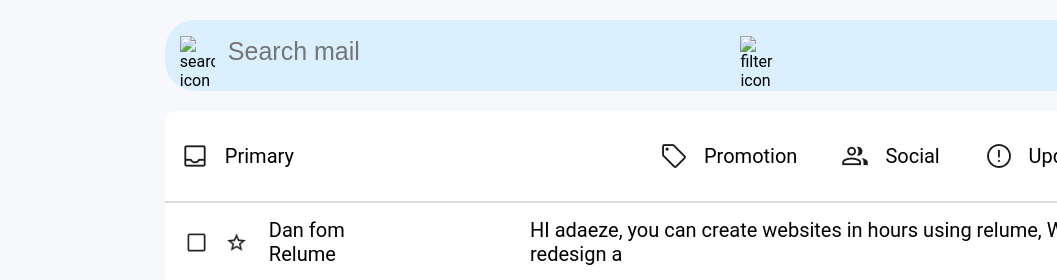
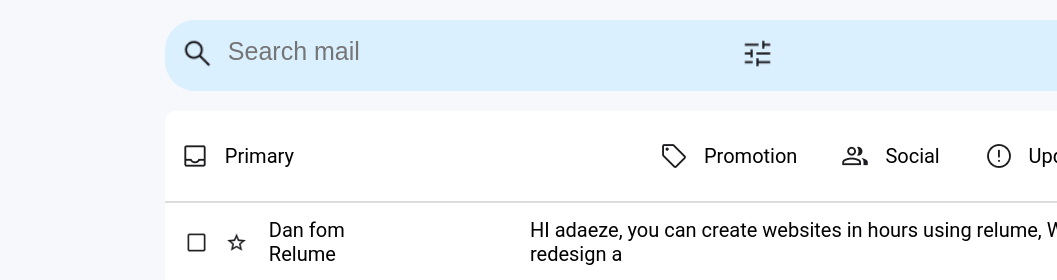
Before and after one commit to Adaking-slack/Gmail-template, a plain HTML site: page index.html in a window 1280 px wide. Shown: the top 280 px of the page, 223-1280 px from the left. Drawn offline with Linux system fonts and the light colour scheme.

Commit message:
Made adjustment to images

```diff
--- a/index.html
+++ b/index.html
@@ -95,9 +95,9 @@
     </div>
     <section class="second-container">
       <div class="serach-container">
-        <img src=",/image/search.png" class="input-image" alt="search icon" />
+        <img src="./image/search.png" class="input-image" alt="search icon" />
         <input type="text" class="search-input" placeholder="Search mail" />
-        <img src=",/image/tune.png" class="image" alt="filter icon" />
+        <img src="./image/tune.png" class="image" alt="filter icon" />
       </div>
 
       <table class="message-table">
```
